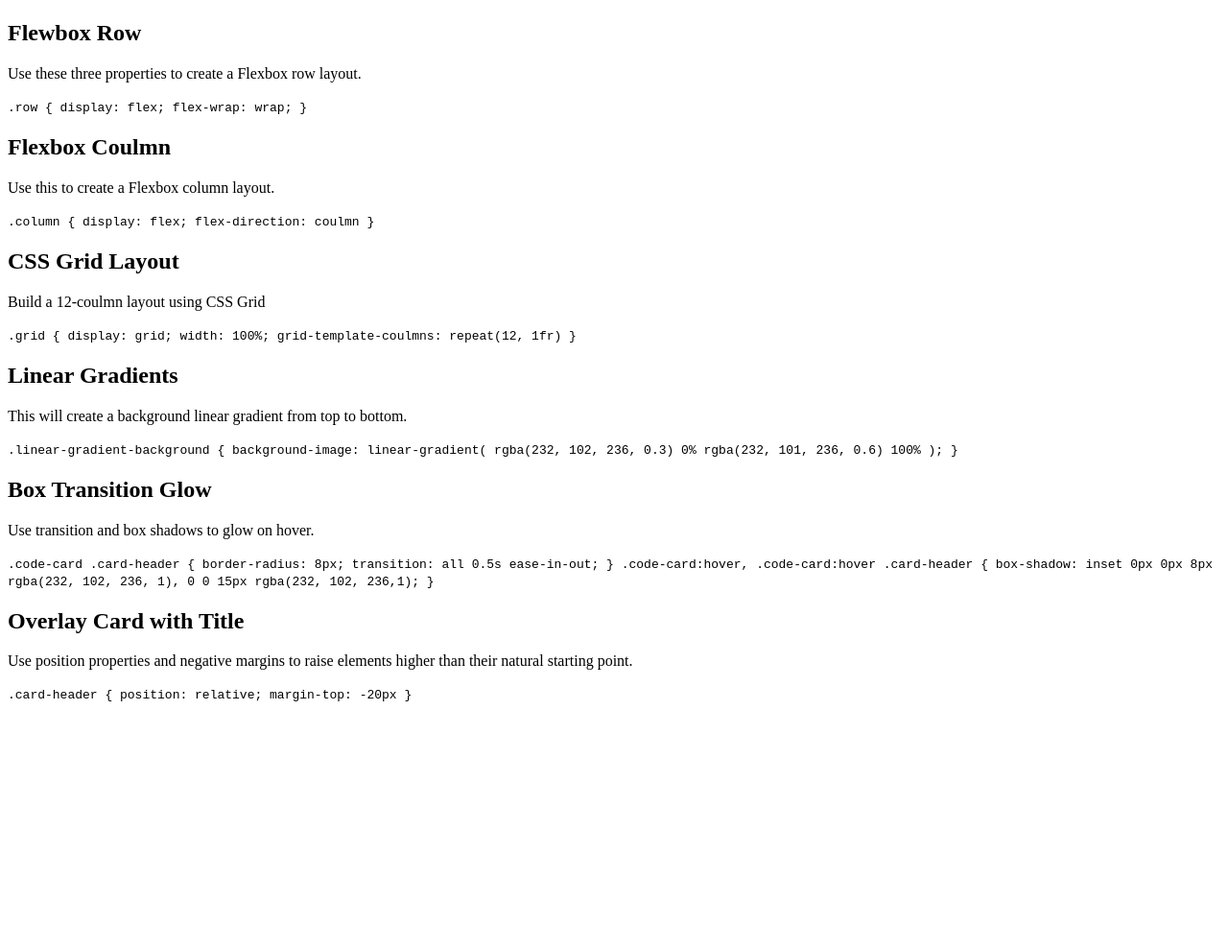
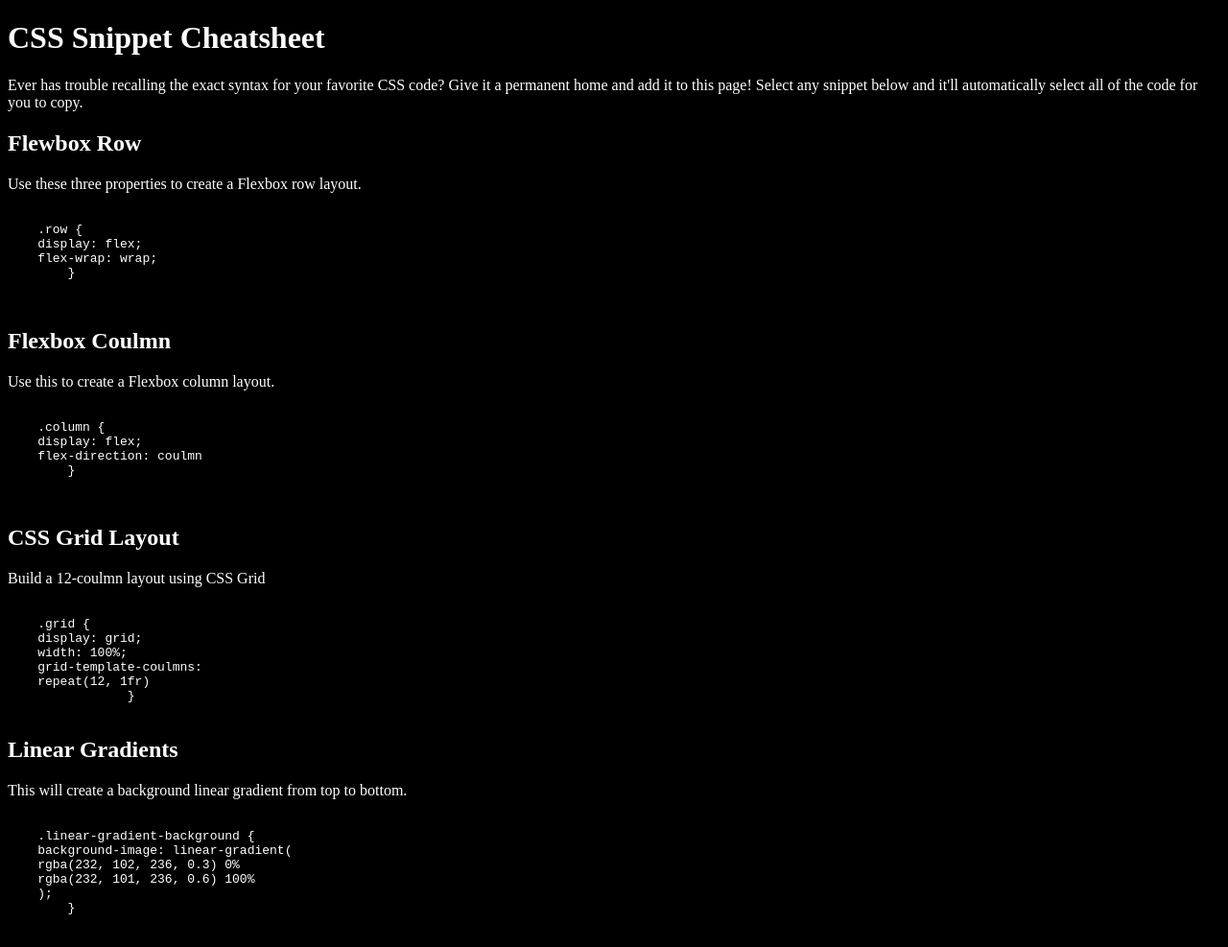
Before and after one commit to culinarycam/02-mini-project, a plain HTML site: page index.html in a window 1280 px wide. Shown: the top 987 px of the page at 96% size. Before the commit the page ends 800 px from the top, so only its background shows below. Drawn offline with Linux system fonts and the light colour scheme.

Commit message:
adjusted code text in html

```diff
--- a/assets/css/style.css
+++ b/assets/css/style.css
@@ -1,34 +1,4 @@
 body {
-    background-color: rgb(255, 255, 255);
+    background-color: black;
+    color: white;
 }
-
-h1 {
-    text-align: center;
-}
-
-main {
-display: block;
-}
-
-.card-header {
-    position: relative;
-    margin-top: -20px;
-}
-
-.row {
-    display: flex;
-    flex-direction: row;
-    flex-wrap: wrap;
-}
-
-.column {
-    display: flex;
-    flex-direction: column;
-}
-
-.linear-gradient-background {
-    background-image: -moz-linear-gradient(
-        rgba(232, 102, 236, 0.3) 0%
-        rgba(232, 102, 236, 0.6) 100%
-    );
-}
--- a/index.html
+++ b/index.html
@@ -12,53 +12,72 @@
   <body>
     <main>
         <header>
-            <h1></h1>
+            <h1> CSS Snippet Cheatsheet</h1>
+            <p>Ever has trouble recalling the exact syntax for your favorite CSS code? Give it a permanent home and add it to this page! Select
+                any snippet below and it'll automatically select all of the code for you to copy.
+            </p>
         </header>
 
         <section>
             <div class="card">
                 <h2>Flewbox Row</h2>
-                <p>Use these three properties to create a Flexbox row layout.</p>
-                <code>.row {
+                <p>Use these three properties to create a Flexbox row
+                    layout.</p>
+                    <pre class="code-container">
+                <code>
+    .row {
     display: flex;
     flex-wrap: wrap;
         }
                 </code>
+                    </pre>
             </div>
             <div class="card">
                 <h2>Flexbox Coulmn</h2>
                 <p>Use this to create a Flexbox column layout.</p>
-                <code>.column {
+                <pre class="code-container">
+                <code>
+    .column {
     display: flex;
     flex-direction: coulmn
         }
                 </code>
+                    </pre>
             </div>
             <div class="card">
                 <h2>CSS Grid Layout</h2>
                 <p>Build a 12-coulmn layout using CSS Grid </p>
-                <code>.grid {
+                <pre class="code-container">
+                <code>
+    .grid {
     display: grid;
     width: 100%;
     grid-template-coulmns:
     repeat(12, 1fr)
                 }</code>
+                    </pre>
             </div>
             <div class="card">
                 <h2>Linear Gradients</h2>
-                <p>This will create a background linear gradient from top to bottom.</p>
-                <code>.linear-gradient-background {
+                <p>This will create a background linear gradient from
+                    top to bottom.</p>
+                    <pre class="code-container">
+                <code>
+    .linear-gradient-background {
     background-image: linear-gradient(
     rgba(232, 102, 236, 0.3) 0%
     rgba(232, 101, 236, 0.6) 100%
     );
         }
                 </code>
+                    </pre>
             </div>
             <div class="card">
                 <h2>Box Transition Glow</h2>
                 <p>Use transition and box shadows to glow on hover.</p>
-                <code>.code-card .card-header {
+                <pre class="code-container">
+                <code>
+    .code-card .card-header {
     border-radius: 8px;
     transition: all 0.5s ease-in-out;
         }
@@ -69,6 +88,7 @@
     rgba(232, 102, 236,1);
         }
                 </code>
+                </pre>
             </div>
             <div class="card">
                 <h2>Overlay Card with Title</h2>
@@ -76,11 +96,14 @@
                     raise elements higher than their natural starting
                     point.
                 </p>
-                <code>.card-header {
+                <pre class="code-container">
+                <code>
+    .card-header {
     position: relative;
     margin-top: -20px
         }
                 </code>
+                    </pre>
             </div>
         </section>
 
```
Lines whose indentation alone changed are shown as unchanged.
